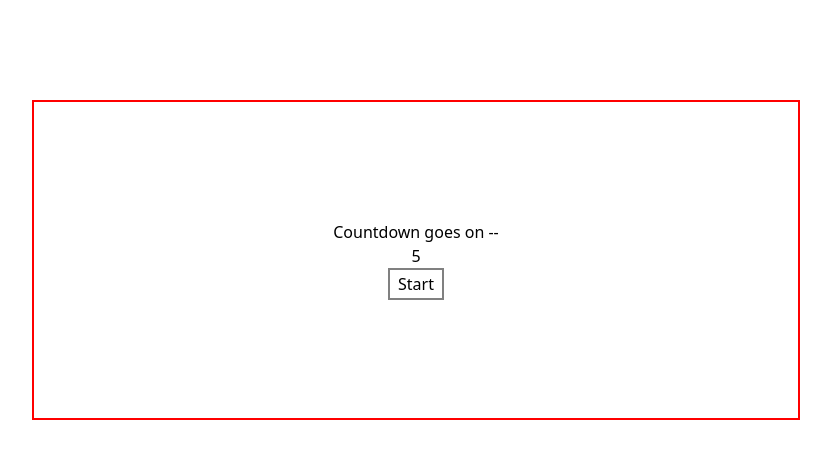
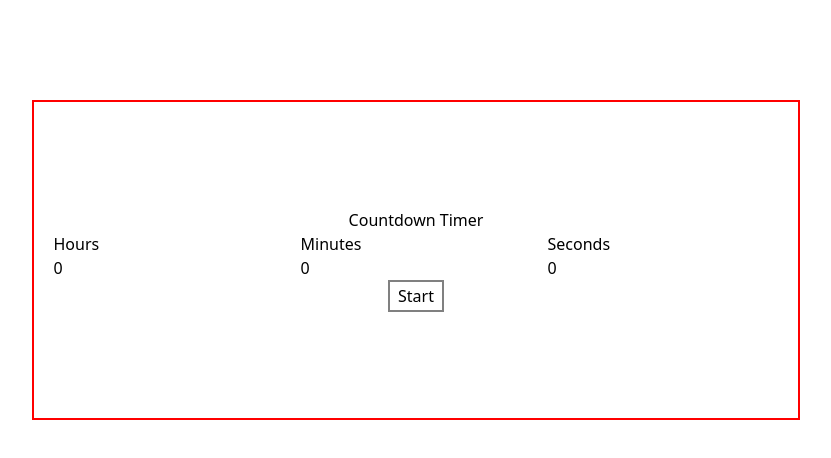
Before and after one commit to Om-Shankar-191019/react-interview, a React (Vite) app: page / in a window 1280 px wide. Shown: the top 458 px of the page, without its empty margins (224-1055 px from the left). Built offline with nearby package versions, Linux system fonts and the light colour scheme.

Commit message:
working countdown timer

```diff
--- a/src/components/Countdown timer/CountdownTimer.jsx
+++ b/src/components/Countdown timer/CountdownTimer.jsx
@@ -1,21 +1,31 @@
+// =================== correct way ======================================
 import React, { useEffect, useRef, useState } from "react";
 import "./style.css";
 
 const CountDownTimer = () => {
-  const [second, setSecond] = useState(5);
+  const [totalSeconds, setTotalSeconds] = useState(0);
   const [showPause, setShowPause] = useState(false);
   const intervalRef = useRef(null);
 
-  function startInterval() {
+  const calculateTimeLeft = () => {
+    const hours = Math.floor(totalSeconds / 3600);
+    const minutes = Math.floor((totalSeconds % 3600) / 60);
+    const seconds = totalSeconds % 60;
+
+    return { hours, minutes, seconds };
+  };
+
+  const startInterval = () => {
     if (intervalRef.current === null) {
       setShowPause(true);
       intervalRef.current = setInterval(() => {
-        setSecond((prev) => {
-          if (prev < 1) {
+        setTotalSeconds((prevTotalSeconds) => {
+          if (prevTotalSeconds <= 0) {
             clearInterval(intervalRef.current);
-            return prev;
+            setShowPause(false);
+            return 0;
           }
-          return prev - 1;
+          return prevTotalSeconds - 1;
         });
       }, 1000);
     } else {
@@ -23,23 +33,81 @@ const CountDownTimer = () => {
       intervalRef.current = null;
       setShowPause(false);
     }
-  }
+  };
+
+  const handleSecondInput = (e) => {
+    let inputValue = parseInt(e.target.value) || 0;
+    inputValue = Math.max(inputValue, 0); // Ensure it's not negative
+    const timeLeft = calculateTimeLeft();
+    const newTotalSeconds =
+      timeLeft.hours * 3600 + timeLeft.minutes * 60 + inputValue;
+    setTotalSeconds(newTotalSeconds);
+  };
+
+  const handleMinuteInput = (e) => {
+    let inputValue = parseInt(e.target.value) || 0;
+    inputValue = Math.max(inputValue, 0); // Ensure it's not negative
+    const timeLeft = calculateTimeLeft();
+    const newTotalSeconds =
+      timeLeft.hours * 3600 + inputValue * 60 + timeLeft.seconds;
+    setTotalSeconds(newTotalSeconds);
+  };
+
+  const handleHourInput = (e) => {
+    let inputValue = parseInt(e.target.value) || 0;
+    inputValue = Math.max(inputValue, 0); // Ensure it's not negative
+    const timeLeft = calculateTimeLeft();
+    const newTotalSeconds =
+      inputValue * 3600 + timeLeft.minutes * 60 + timeLeft.seconds;
+    setTotalSeconds(newTotalSeconds);
+  };
 
   useEffect(() => {
     return () => clearInterval(intervalRef.current);
   }, []);
+
+  const timeLeft = calculateTimeLeft();
+
   return (
     <div className="home-container">
       <div className="timer-wrapper">
-        <h2>Countdown goes on --</h2>
-        <h1>{second}</h1>
+        <h2>Countdown Timer</h2>
+        <div className="flex space-x-4">
+          <div>
+            <h1>Hours</h1>
+            <input
+              type="number"
+              value={timeLeft.hours}
+              onChange={handleHourInput}
+              placeholder="00"
+            />
+          </div>
+          <div>
+            <h1>Minutes</h1>
+            <input
+              type="number"
+              value={timeLeft.minutes}
+              onChange={handleMinuteInput}
+              placeholder="00"
+            />
+          </div>
+          <div>
+            <h1>Seconds</h1>
+            <input
+              type="number"
+              value={timeLeft.seconds}
+              onChange={handleSecondInput}
+              placeholder="00"
+            />
+          </div>
+        </div>
         <div className="flex space-x-8">
           <button
-            disabled={second === 0 ? true : false}
+            disabled={totalSeconds === 0}
             className="btn"
             onClick={startInterval}
           >
-            {showPause && second !== 0 ? "Pause" : "Start"}
+            {showPause ? "Pause" : "Start"}
           </button>
         </div>
       </div>
@@ -48,3 +116,111 @@ const CountDownTimer = () => {
 };
 
 export default CountDownTimer;
+
+// ======================== wrong way =================================
+// multiple state updates creates problem and render wrong data (does not decrement minutes and hours as expected)
+// --------------------------------------------------------------------
+
+// import React, { useEffect, useRef, useState } from "react";
+// import "./style.css";
+
+// const CountDownTimer = () => {
+//   const [second, setSecond] = useState(0);
+//   const [minute, setMinute] = useState(0);
+//   const [hour, setHour] = useState(0);
+//   const [showPause, setShowPause] = useState(false);
+//   const intervalRef = useRef(null);
+
+//   function startInterval() {
+//     if (intervalRef.current === null) {
+//       setShowPause(true);
+//       intervalRef.current = setInterval(() => {
+//         setSecond((prev) => {
+//           if (prev < 1) {
+//             if (minute > 1) {
+//               setMinute((prev) => prev - 1);
+//               return prev + 60;
+//             }
+
+//             clearInterval(intervalRef.current);
+//             return prev;
+//           }
+//           return prev - 1;
+//         });
+//       }, 1000);
+//     } else {
+//       clearInterval(intervalRef.current);
+//       intervalRef.current = null;
+//       setShowPause(false);
+//     }
+//   }
+
+//   function handleSecondInput(e) {
+//     let inputValue = e.target.value;
+//     if (inputValue < 0) setSecond(0);
+//     else setSecond(inputValue);
+
+//     // console.log(inputValue);
+//   }
+//   function handleMinuteInput(e) {
+//     let inputValue = e.target.value;
+//     if (inputValue < 0) setMinute(0);
+//     else setMinute(inputValue);
+//   }
+//   function handleHourInput(e) {
+//     let inputValue = e.target.value;
+//     if (inputValue < 0) setHour(0);
+//     else setHour(inputValue);
+//   }
+
+//   useEffect(() => {
+//     return () => clearInterval(intervalRef.current);
+//   }, []);
+//   return (
+//     <div className="home-container">
+//       <div className="timer-wrapper">
+//         <h2>Countdown goes on --</h2>
+//         <div className="flex space-x-4">
+//           <div>
+//             <h1>Hours</h1>
+//             <input
+//               type="number"
+//               value={hour}
+//               onChange={handleHourInput}
+//               placeholder="00"
+//             />
+//           </div>
+//           <div>
+//             <h1>Minutes</h1>
+//             <input
+//               type="number"
+//               value={minute}
+//               onChange={handleMinuteInput}
+//               placeholder="00"
+//             />
+//           </div>
+//           <div>
+//             <h1>Seconds</h1>
+//             <input
+//               type="number"
+//               value={second}
+//               onChange={handleSecondInput}
+//               placeholder="00"
+//             />
+//           </div>
+//         </div>
+//         <div className="flex space-x-8">
+//           <button
+//             disabled={second === 0 ? true : false}
+//             className="btn"
+//             onClick={startInterval}
+//           >
+//             {showPause && second !== 0 ? "Pause" : "Start"}
+//           </button>
+//         </div>
+//       </div>
+//     </div>
+//   );
+// };
+
+// export default CountDownTimer;
```
